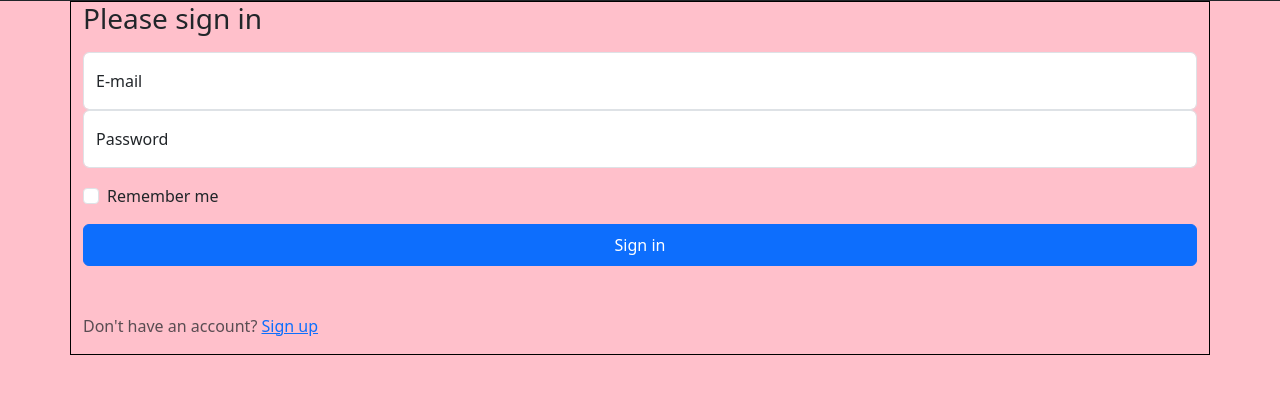
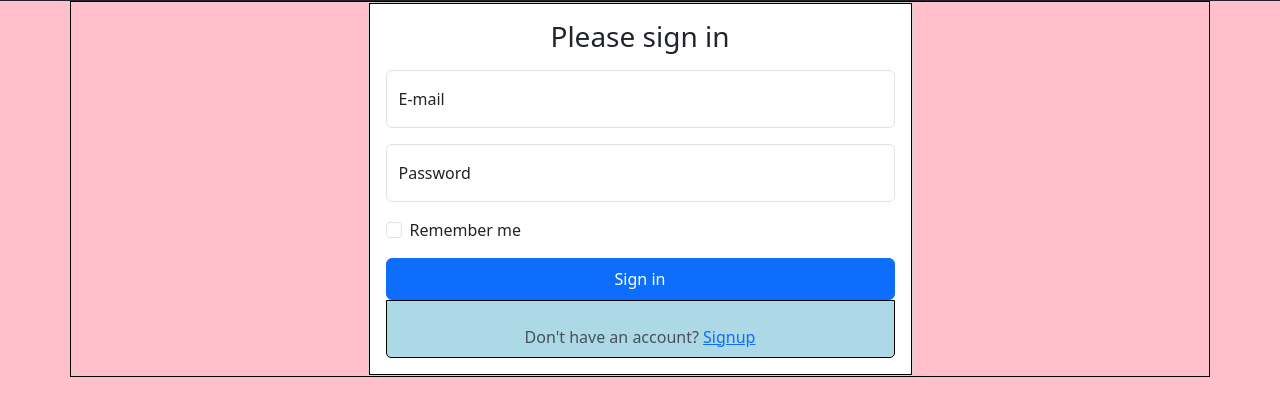
Before and after one commit to Cheo-Pog/webdev, a PHP site: the page made by app/views/Logins/login.php in a window 1280 px wide. Shown: the part 55-471 px from the top of the page. Run offline with PHP 8.4, Linux system fonts and the light colour scheme; the template is opened without the code that fills it, so the values that code supplies are empty; the visitor is signed in with stand-in values (Sample User, id 1).

Commit message:
login + reg better

```diff
--- a/app/controllers/productcontroller.php
+++ b/app/controllers/productcontroller.php
@@ -29,8 +29,6 @@ class ProductController
         if ($_SERVER['REQUEST_METHOD'] == 'POST') {
             $data = json_decode(file_get_contents('php://input'), true);
             $id = $data['id'];
-
-
         }
     }
     public function addproduct()
--- a/app/services/loginservice.php
+++ b/app/services/loginservice.php
@@ -18,11 +18,16 @@ class LoginService
         if (password_verify($password, $user->password)) {
             return $user;
         }
+        return false;
     }
 
     public function GetAllLogins()
     {
         return $this->loginRepository->GetAllLogins();
+    }
+    public function GetLoginByEmail($email)
+    {
+        return $this->loginRepository->GetLogin($email);
     }
 
     public function AddNewLogin($email, $firstname, $lastname, $password)
--- a/app/views/Logins/login.php
+++ b/app/views/Logins/login.php
@@ -2,29 +2,49 @@
 include __DIR__ . '/../header.php';
 ?>
 <div class="container">
+    <div class="row justify-content-center">
+        <div class="col-md-6">
+            <div class="card">
+                <div class="card-body">
                     <form id="login-form">
-        <h1 class="h3 mb-3 fw-normal">Please sign in</h1>
-        <div class="form-floating">
+                        <h1 class="h3 mb-3 fw-normal text-center">Please sign in</h1>
+                        <div class="form-floating mb-3">
                             <input type="text" class="form-control" id="email" name="email" placeholder="email">
                             <label for="email">E-mail</label>
                         </div>
-        <div class="form-floating">
-            <input type="password" class="form-control" id="password" name="password" placeholder="Password">
+                        <div class="form-floating mb-3">
+                            <input type="password" class="form-control" id="password" name="password"
+                                placeholder="Password">
                             <label for="password">Password</label>
                         </div>
-        <div class="form-check text-start my-3">
+                        <div class="form-check text-start mb-3">
                             <input class="form-check-input" type="checkbox" value="remember-me" id="flexCheckDefault">
                             <label class="form-check-label" for="flexCheckDefault">
                                 Remember me
                             </label>
                         </div>
-        <button class="btn btn-primary w-100 py-2" id="submitButton" type="submit">Sign in</button>
-        <p class="mt-5 mb-3 text-muted">Don't have an account? <a href="/login/register">Sign up</a></p>
+                        <div>
+                            <div class="alert alert-danger" id="alert" style="display: none;">
+                                <p id="error" class=""></p>
+                            </div>
+                        </div>
+                        <div><button class="btn btn-primary w-100 py-2" id="submitButton" type="submit">Sign
+                                in</button>
+                        </div>
+                        <div class="card-footer">
+                            <p class="mt-3 mb-0 text-muted text-center">Don't have an account? <a
+                                    href="/login/register">Signup</a></p>
+                        </div>
                     </form>
                 </div>
+            </div>
+        </div>
+    </div>
+</div>
+
 
 <script>
-    document.getElementById(login - form).addEventListener('submit', function (event) {
+    document.getElementById("login-form").addEventListener('submit', function (event) {
         event.preventDefault();
         var email = document.getElementById('email').value;
         var password = document.getElementById('password').value;
@@ -32,24 +52,23 @@ include __DIR__ . '/../header.php';
     });
 
     async function login(email, password) {
-        const response = await fetch('/login/LoginUser', {
+        const response = await fetch('/login/Login', {
             method: 'POST',
             headers: {
                 'Content-Type': 'application/json',
             },
-            body: JSON.stringify(email, password),
-        })
-            .then(response => response.json())
-            .then(data => {
+            body: JSON.stringify({
+                email,
+                password
+            }),
+        });
         if (response.ok) {
             window.location.href = '/';
         } else {
-                    alert('Login failed');
+            document.getElementById("alert").setAttribute("style", "display: block;");
+            document.getElementById("error").innerText = 'Login failed';
         }
-            })
-            .catch((error) => {
-                console.error('Error:', error);
-            });
     }
+
 </script>
 <?php include __DIR__ . '/../footer.php'; ?>
--- a/app/views/products/product.php
+++ b/app/views/products/product.php
@@ -46,7 +46,7 @@
                 if (response.ok) {
                     window.location.href = '/';
                 } else {
-                    alert('Login failed');
+                    alert('failed to add to cart');
                 }
             })
             .catch((error) => {
```
Also changed, not shown: app/controllers/logincontroller.php (+12 -1 lines), app/views/Logins/register.php (+33 -21 lines). Lines whose indentation alone changed are shown as unchanged.
